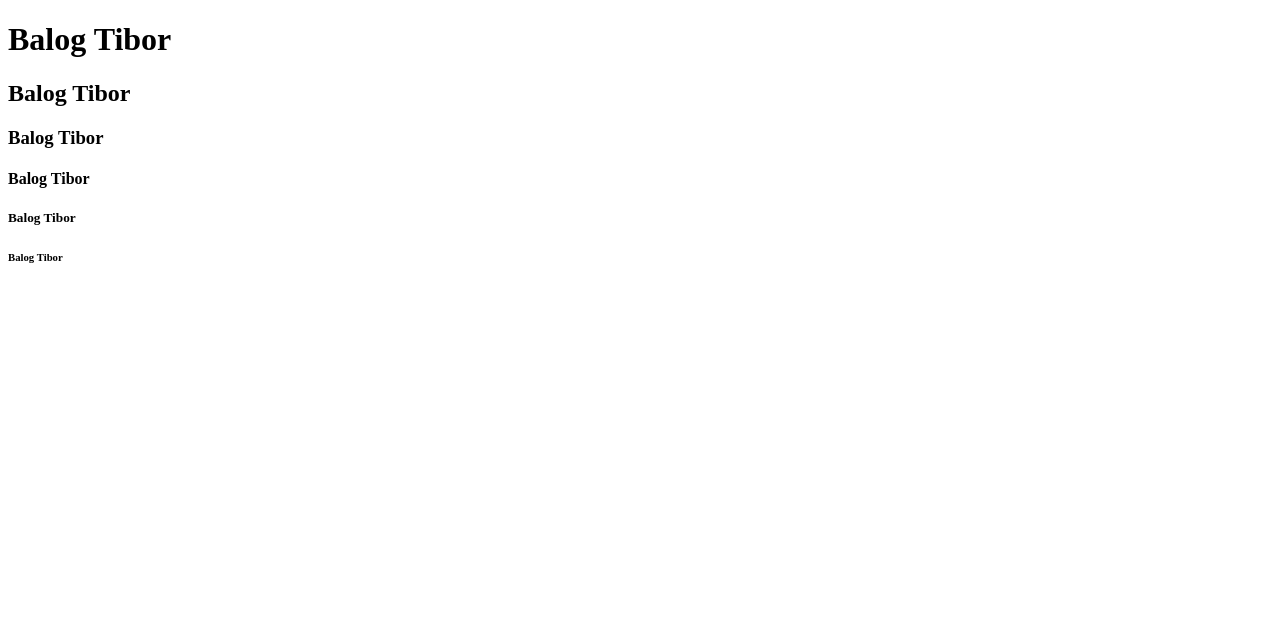
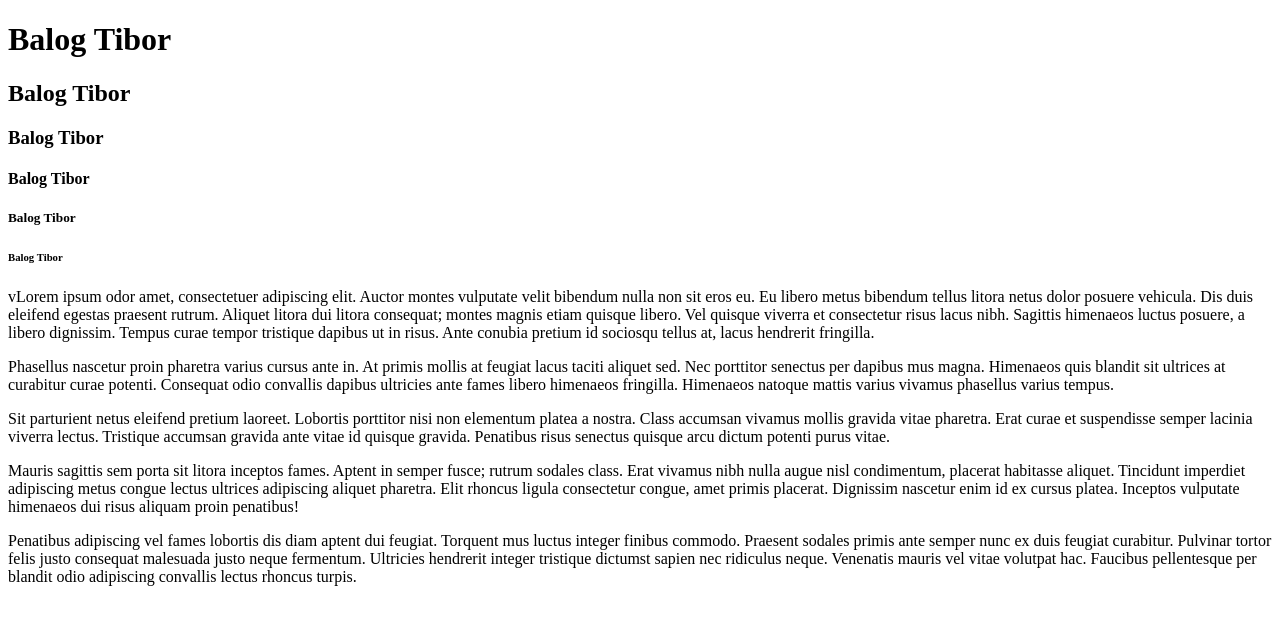
Before and after one commit to balogtibi/weboldalam, a plain HTML site: page index.html in a window 1280 px wide. Drawn offline with Linux system fonts and the light colour scheme.

Commit message:
Bekezdések

```diff
--- a/index.html
+++ b/index.html
@@ -12,5 +12,12 @@
     <h4>Balog Tibor</h4>
     <h5>Balog Tibor</h5>
     <h6>Balog Tibor</h6>
+
+<p>vLorem ipsum odor amet, consectetuer adipiscing elit. Auctor montes vulputate velit bibendum nulla non sit eros eu. Eu libero metus bibendum tellus litora netus dolor posuere vehicula. Dis duis eleifend egestas praesent rutrum. Aliquet litora dui litora consequat; montes magnis etiam quisque libero. Vel quisque viverra et consectetur risus lacus nibh. Sagittis himenaeos luctus posuere, a libero dignissim. Tempus curae tempor tristique dapibus ut in risus. Ante conubia pretium id sociosqu tellus at, lacus hendrerit fringilla.</p>
+<p>Phasellus nascetur proin pharetra varius cursus ante in. At primis mollis at feugiat lacus taciti aliquet sed. Nec porttitor senectus per dapibus mus magna. Himenaeos quis blandit sit ultrices at curabitur curae potenti. Consequat odio convallis dapibus ultricies ante fames libero himenaeos fringilla. Himenaeos natoque mattis varius vivamus phasellus varius tempus.</p>
+<p>Sit parturient netus eleifend pretium laoreet. Lobortis porttitor nisi non elementum platea a nostra. Class accumsan vivamus mollis gravida vitae pharetra. Erat curae et suspendisse semper lacinia viverra lectus. Tristique accumsan gravida ante vitae id quisque gravida. Penatibus risus senectus quisque arcu dictum potenti purus vitae.</p>
+<p>Mauris sagittis sem porta sit litora inceptos fames. Aptent in semper fusce; rutrum sodales class. Erat vivamus nibh nulla augue nisl condimentum, placerat habitasse aliquet. Tincidunt imperdiet adipiscing metus congue lectus ultrices adipiscing aliquet pharetra. Elit rhoncus ligula consectetur congue, amet primis placerat. Dignissim nascetur enim id ex cursus platea. Inceptos vulputate himenaeos dui risus aliquam proin penatibus!</p>
+<p>Penatibus adipiscing vel fames lobortis dis diam aptent dui feugiat. Torquent mus luctus integer finibus commodo. Praesent sodales primis ante semper nunc ex duis feugiat curabitur. Pulvinar tortor felis justo consequat malesuada justo neque fermentum. Ultricies hendrerit integer tristique dictumst sapien nec ridiculus neque. Venenatis mauris vel vitae volutpat hac. Faucibus pellentesque per blandit odio adipiscing convallis lectus rhoncus turpis.</p>
+
 </body>
 </html>
```
